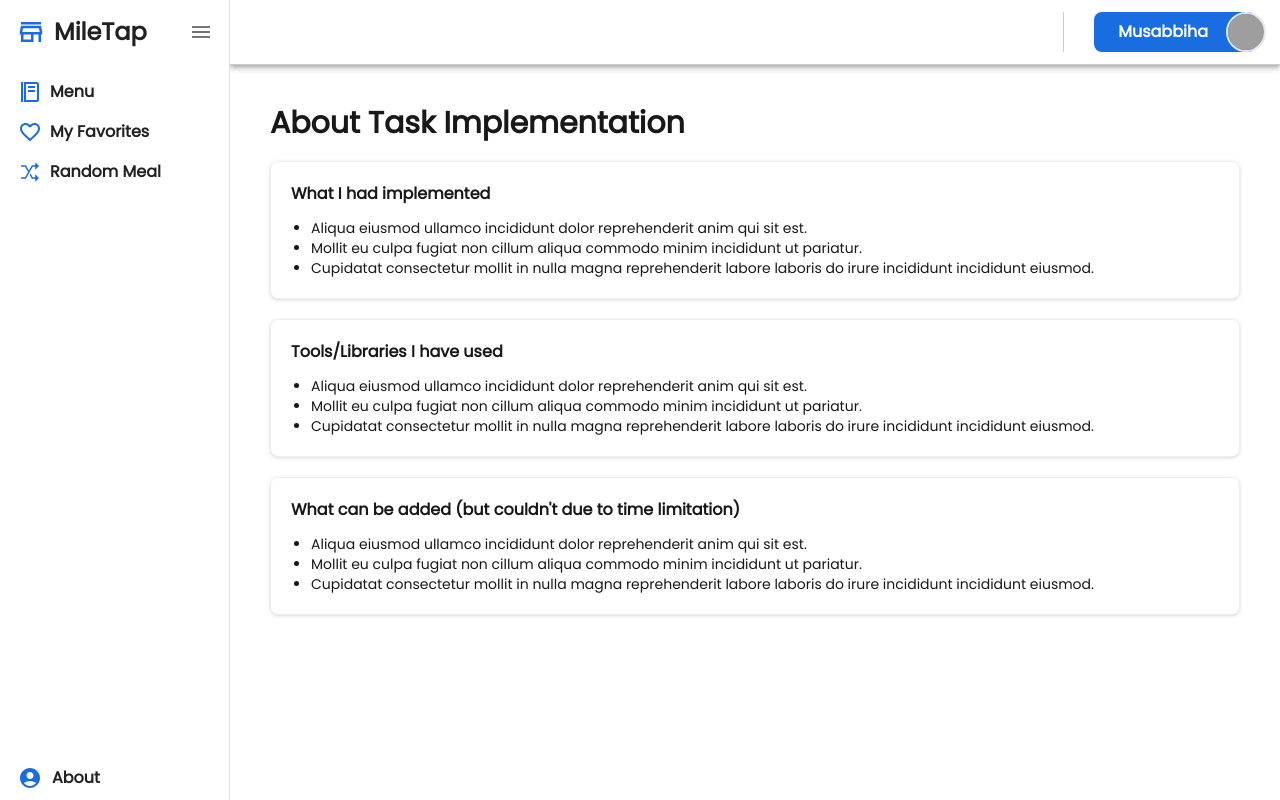
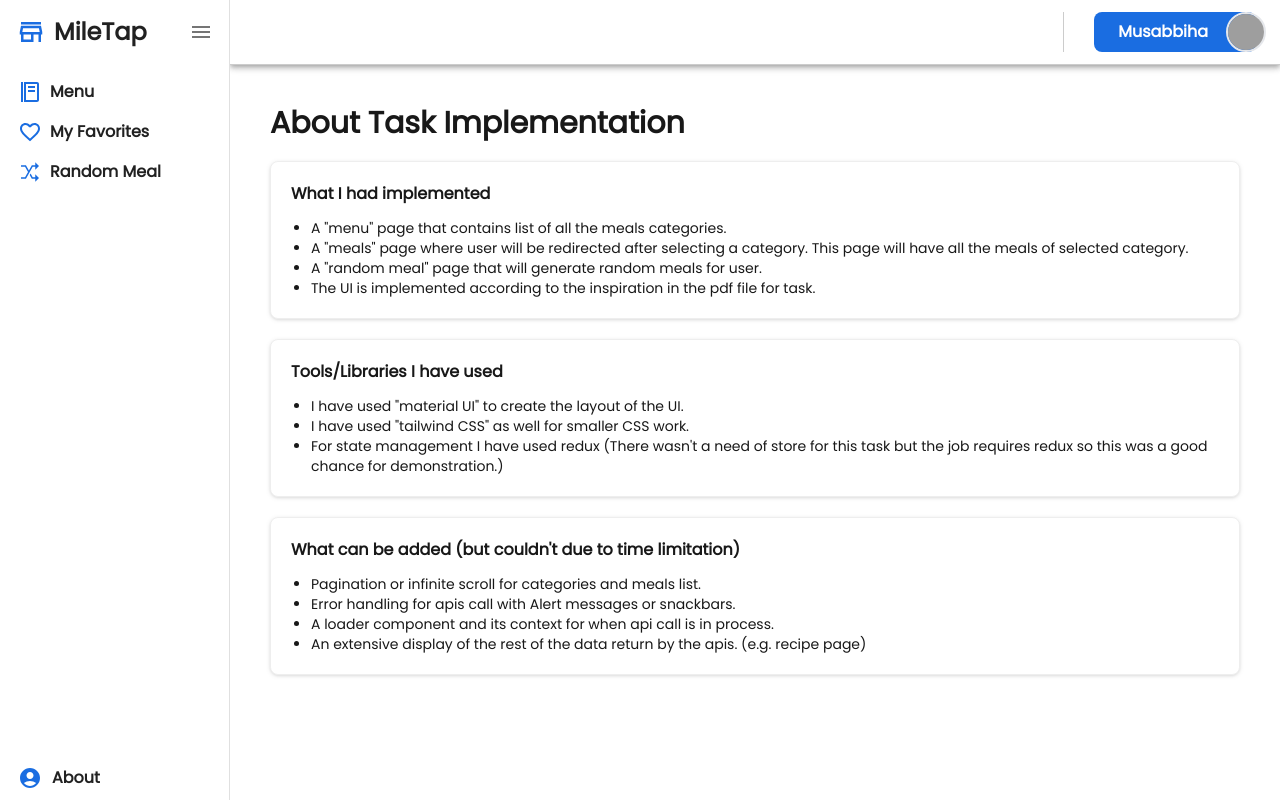
Before and after one commit to musabbihanoor/UdhaarBook-Test, a React (Create React App) app: page /about in a window 1280 px wide. Built offline with nearby package versions, Linux system fonts and the light colour scheme; grey boxes are pictures that could not be loaded.

Commit message:
added about page

```diff
--- a/src/pages/About.js
+++ b/src/pages/About.js
@@ -7,17 +7,17 @@ const About = () => {
       <div className="bg-white drop-shadow rounded-lg p-5 mb-5 border-[1px] border-[#eee]">
         <h1>What I had implemented</h1>
         <ul className="list-disc pl-5 font-light text-sm mt-3">
+          <li>A "menu" page that contains list of all the meals categories.</li>
           <li>
-            Aliqua eiusmod ullamco incididunt dolor reprehenderit anim qui sit
-            est.
+            A "meals" page where user will be redirected after selecting a
+            category. This page will have all the meals of selected category.
           </li>
           <li>
-            Mollit eu culpa fugiat non cillum aliqua commodo minim incididunt ut
-            pariatur.
+            A "random meal" page that will generate random meals for user.
           </li>
           <li>
-            Cupidatat consectetur mollit in nulla magna reprehenderit labore
-            laboris do irure incididunt incididunt eiusmod.
+            The UI is implemented according to the inspiration in the pdf file
+            for task.
           </li>
         </ul>
       </div>
@@ -25,17 +25,12 @@ const About = () => {
       <div className="bg-white drop-shadow rounded-lg p-5 mb-5 border-[1px] border-[#eee]">
         <h1>Tools/Libraries I have used</h1>
         <ul className="list-disc pl-5 font-light text-sm mt-3">
+          <li>I have used "material UI" to create the layout of the UI.</li>
+          <li>I have used "tailwind CSS" as well for smaller CSS work.</li>
           <li>
-            Aliqua eiusmod ullamco incididunt dolor reprehenderit anim qui sit
-            est.
-          </li>
-          <li>
-            Mollit eu culpa fugiat non cillum aliqua commodo minim incididunt ut
-            pariatur.
-          </li>
-          <li>
-            Cupidatat consectetur mollit in nulla magna reprehenderit labore
-            laboris do irure incididunt incididunt eiusmod.
+            For state management I have used redux (There wasn't a need of store
+            for this task but the job requires redux so this was a good chance
+            for demonstration.)
           </li>
         </ul>
       </div>
@@ -43,17 +38,16 @@ const About = () => {
       <div className="bg-white drop-shadow rounded-lg p-5 mb-5 border-[1px] border-[#eee]">
         <h1>What can be added (but couldn't due to time limitation)</h1>
         <ul className="list-disc pl-5 font-light text-sm mt-3">
+          <li>Pagination or infinite scroll for categories and meals list.</li>
           <li>
-            Aliqua eiusmod ullamco incididunt dolor reprehenderit anim qui sit
-            est.
+            Error handling for apis call with Alert messages or snackbars.
           </li>
           <li>
-            Mollit eu culpa fugiat non cillum aliqua commodo minim incididunt ut
-            pariatur.
+            A loader component and its context for when api call is in process.
           </li>
           <li>
-            Cupidatat consectetur mollit in nulla magna reprehenderit labore
-            laboris do irure incididunt incididunt eiusmod.
+            An extensive display of the rest of the data return by the apis.
+            (e.g. recipe page)
           </li>
         </ul>
       </div>
```
